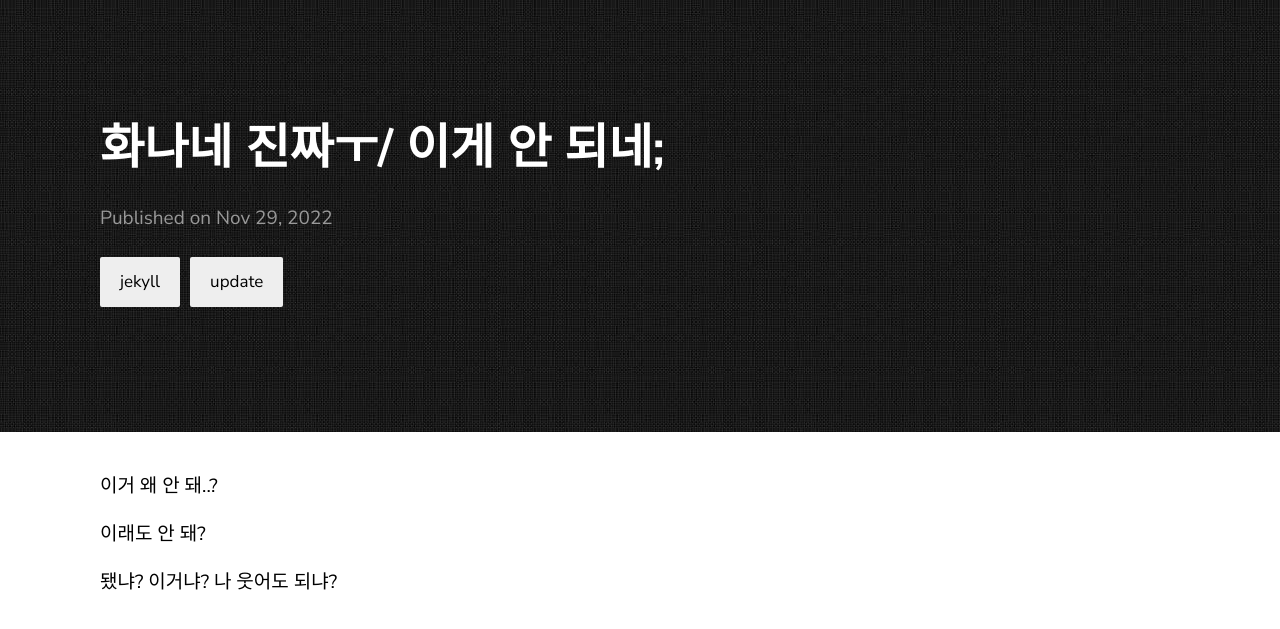
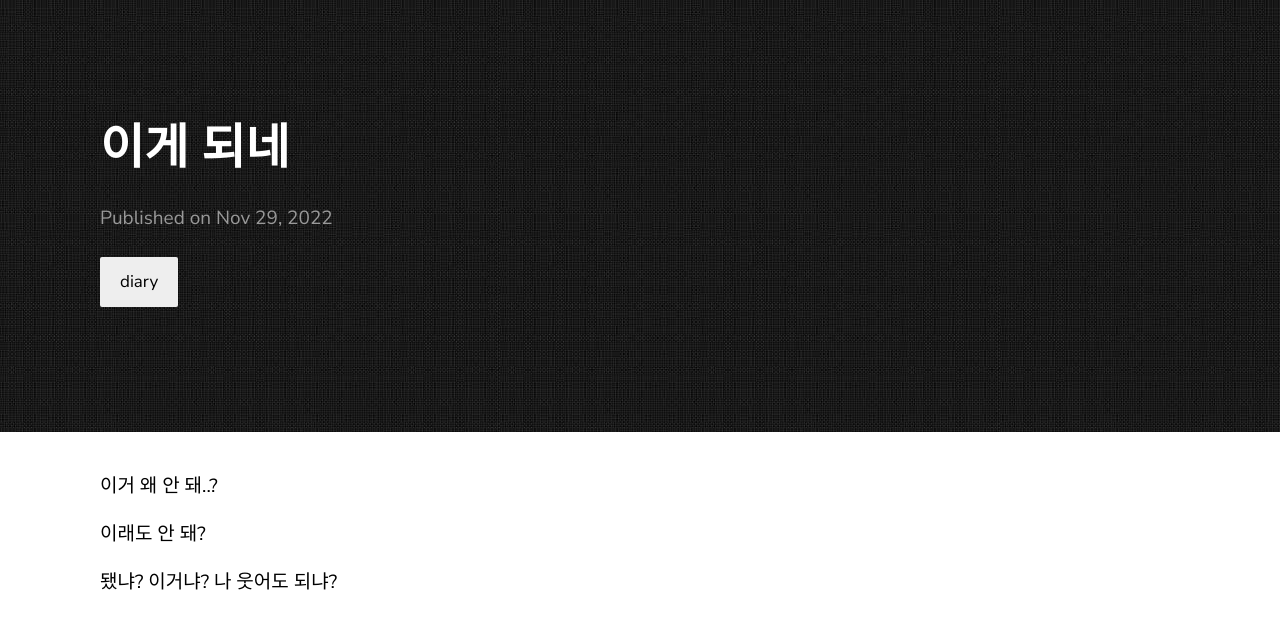
Before and after one commit to ritnis4751/ritnis4751.github.io, a Jekyll site: the page built from _posts/2022-11-30-Why_I_Can't_Do_this.md, in a window 1280 px wide. Shown: the top 629 px of the page. Built offline with Jekyll 4.4.1, drawn with Linux system fonts in a browser that asks for light colours.

Commit message:
Update 2022-11-30-Why_I_Can't_Do_this.md

```diff
--- a/_posts/2022-11-30-Why_I_Can't_Do_this.md
+++ b/_posts/2022-11-30-Why_I_Can't_Do_this.md
@@ -1,8 +1,8 @@
 ---
 layout: post
-title:  "화나네 진짜ㅜ/ 이게 안 되네;"
+title:  "이게 되네"
 date:   2022-11-30 01:51:55 +0900
-categories: jekyll update
+categories: diary
 ---
 이거 왜 안 돼..?
 
```
